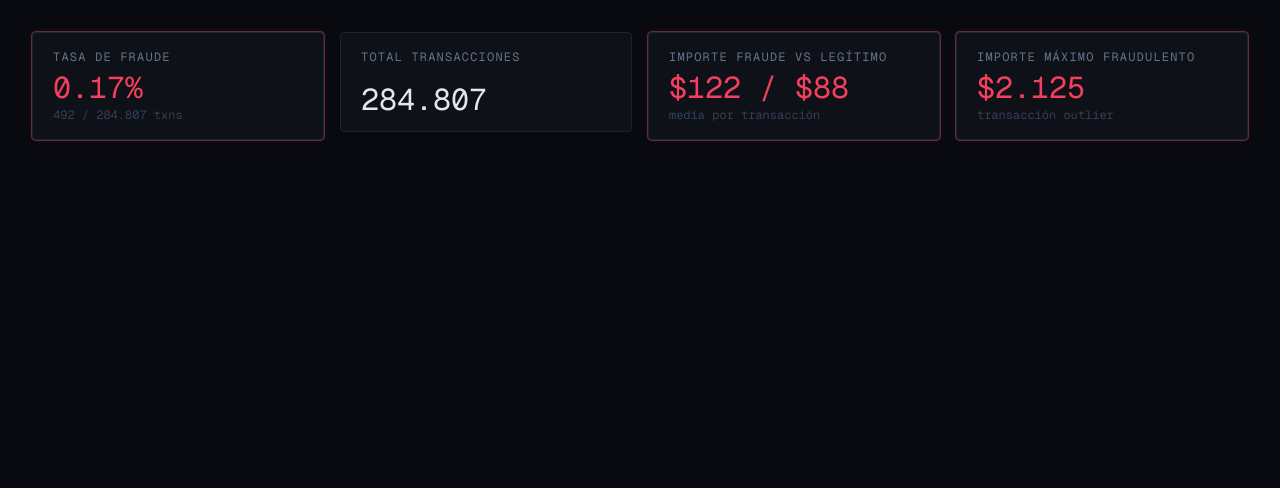
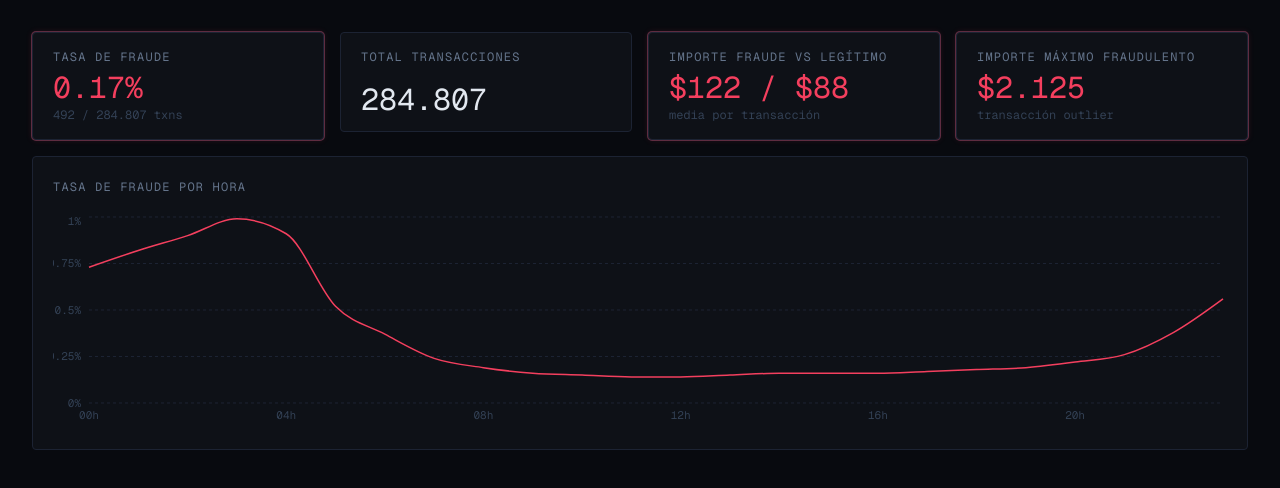
Before and after one commit to josegijon/fraudlens, a React (Vite) app in the folder frontend/: page / in a window 1280 px wide. Shown: the top 488 px of the page. Built offline with nearby package versions, Linux system fonts and the light colour scheme.

Commit message:
feat: add FraudTimeline component and integrate into App

```diff
--- a/frontend/package.json
+++ b/frontend/package.json
@@ -13,6 +13,7 @@
     "@tailwindcss/vite": "^4.2.2",
     "react": "^19.2.4",
     "react-dom": "^19.2.4",
+    "recharts": "^3.8.1",
     "tailwindcss": "^4.2.2"
   },
   "devDependencies": {
--- a/frontend/src/App.tsx
+++ b/frontend/src/App.tsx
@@ -1,3 +1,4 @@
+import { FraudTimeline } from './components/FraudTimeline'
 import { KPICard } from './components/KPICard'
 
 export default function App() {
@@ -34,6 +35,9 @@ export default function App() {
                         variant="fraud"
                     />
                 </div>
+                <div className="col-span-12">
+                    <FraudTimeline />
+                </div>
             </div>
         </div>
     )
--- /dev/null
+++ b/frontend/src/components/FraudTimeline.tsx
@@ -0,0 +1,134 @@
+import {
+    LineChart,
+    Line,
+    XAxis,
+    YAxis,
+    CartesianGrid,
+    Tooltip,
+    ResponsiveContainer,
+} from 'recharts';
+
+type FraudTimelinePoint = {
+    hour: number
+    total: number
+    fraudCount: number
+    fraudRate: number
+}
+
+// Mock data — distribución realista basada en el dataset de Kaggle
+// El fraude tiende a concentrarse en horas de madrugada (0–4h) y tarde-noche (22–23h)
+const MOCK_DATA: FraudTimelinePoint[] = [
+    { hour: 0, total: 3842, fraudCount: 28, fraudRate: 0.73 },
+    { hour: 1, total: 2910, fraudCount: 24, fraudRate: 0.82 },
+    { hour: 2, total: 2340, fraudCount: 21, fraudRate: 0.90 },
+    { hour: 3, total: 1820, fraudCount: 18, fraudRate: 0.99 },
+    { hour: 4, total: 1540, fraudCount: 14, fraudRate: 0.91 },
+    { hour: 5, total: 1920, fraudCount: 10, fraudRate: 0.52 },
+    { hour: 6, total: 3210, fraudCount: 12, fraudRate: 0.37 },
+    { hour: 7, total: 5840, fraudCount: 14, fraudRate: 0.24 },
+    { hour: 8, total: 8920, fraudCount: 17, fraudRate: 0.19 },
+    { hour: 9, total: 11240, fraudCount: 18, fraudRate: 0.16 },
+    { hour: 10, total: 13580, fraudCount: 20, fraudRate: 0.15 },
+    { hour: 11, total: 14920, fraudCount: 21, fraudRate: 0.14 },
+    { hour: 12, total: 15340, fraudCount: 22, fraudRate: 0.14 },
+    { hour: 13, total: 14780, fraudCount: 22, fraudRate: 0.15 },
+    { hour: 14, total: 14120, fraudCount: 22, fraudRate: 0.16 },
+    { hour: 15, total: 13240, fraudCount: 21, fraudRate: 0.16 },
+    { hour: 16, total: 12180, fraudCount: 20, fraudRate: 0.16 },
+    { hour: 17, total: 11420, fraudCount: 19, fraudRate: 0.17 },
+    { hour: 18, total: 10840, fraudCount: 20, fraudRate: 0.18 },
+    { hour: 19, total: 9920, fraudCount: 19, fraudRate: 0.19 },
+    { hour: 20, total: 8740, fraudCount: 19, fraudRate: 0.22 },
+    { hour: 21, total: 7320, fraudCount: 19, fraudRate: 0.26 },
+    { hour: 22, total: 5840, fraudCount: 22, fraudRate: 0.38 },
+    { hour: 23, total: 4620, fraudCount: 26, fraudRate: 0.56 },
+]
+
+const formatHour = (hour: number) => `${String(hour).padStart(2, '0')}h`
+
+const CustomTooltip = ({
+    active,
+    payload,
+    label,
+}: {
+    active?: boolean
+    payload?: { value: number }[]
+    label?: number
+}) => {
+    if (!active || !payload?.length) return null;
+
+    const point = MOCK_DATA[label ?? 0];
+
+    return (
+        <div
+            style={{
+                background: 'var(--color-surface)',
+                border: '1px solid var(--color-border)',
+                borderRadius: '2px',
+                padding: '8px 12px',
+                fontFamily: 'GeistMono',
+                fontSize: '12px',
+            }}
+        >
+            <p style={{ color: 'var(--color-text-secondary)', marginBottom: 4 }}>
+                {formatHour(label ?? 0)}
+            </p>
+            <p style={{ color: 'var(--color-fraud)' }}>
+                tasa {payload[0].value.toFixed(2)}%
+            </p>
+            <p style={{ color: 'var(--color-text-muted)' }}>
+                {point.fraudCount} fraudes / {point.total.toLocaleString()} txns
+            </p>
+        </div>
+    )
+}
+
+export function FraudTimeline() {
+    return (
+        <div className="bg-surface border border-border rounded-sm px-5 py-4">
+            {/* Header */}
+            <span className="text-xs tracking-widest uppercase font-[GeistMono] text-text-secondary">
+                Tasa de fraude por hora
+            </span>
+
+            {/* Chart */}
+            <div className="mt-4 h-55">
+                <ResponsiveContainer width="100%" height="100%">
+                    <LineChart
+                        data={MOCK_DATA}
+                        margin={{ top: 4, right: 4, left: -24, bottom: 0 }}
+                    >
+                        <CartesianGrid
+                            strokeDasharray="3 3"
+                            stroke="var(--color-border)"
+                            vertical={false}
+                        />
+                        <XAxis
+                            dataKey="hour"
+                            tickFormatter={formatHour}
+                            tick={{ fontFamily: 'GeistMono', fontSize: 11, fill: 'var(--color-text-muted)' }}
+                            tickLine={false}
+                            axisLine={false}
+                            interval={3}
+                        />
+                        <YAxis
+                            tickFormatter={(v) => `${v}%`}
+                            tick={{ fontFamily: 'GeistMono', fontSize: 11, fill: 'var(--color-text-muted)' }}
+                            tickLine={false}
+                            axisLine={false}
+                        />
+                        <Tooltip content={<CustomTooltip />} />
+                        <Line
+                            type="monotone"
+                            dataKey="fraudRate"
+                            stroke="var(--color-fraud)"
+                            strokeWidth={1.5}
+                            dot={false}
+                            activeDot={{ r: 3, fill: 'var(--color-fraud)', strokeWidth: 0 }}
+                        />
+                    </LineChart>
+                </ResponsiveContainer>
+            </div>
+        </div>
+    )
+}
```
Also changed, not shown: 1 other file (tests, documents, lock files or other folders).
